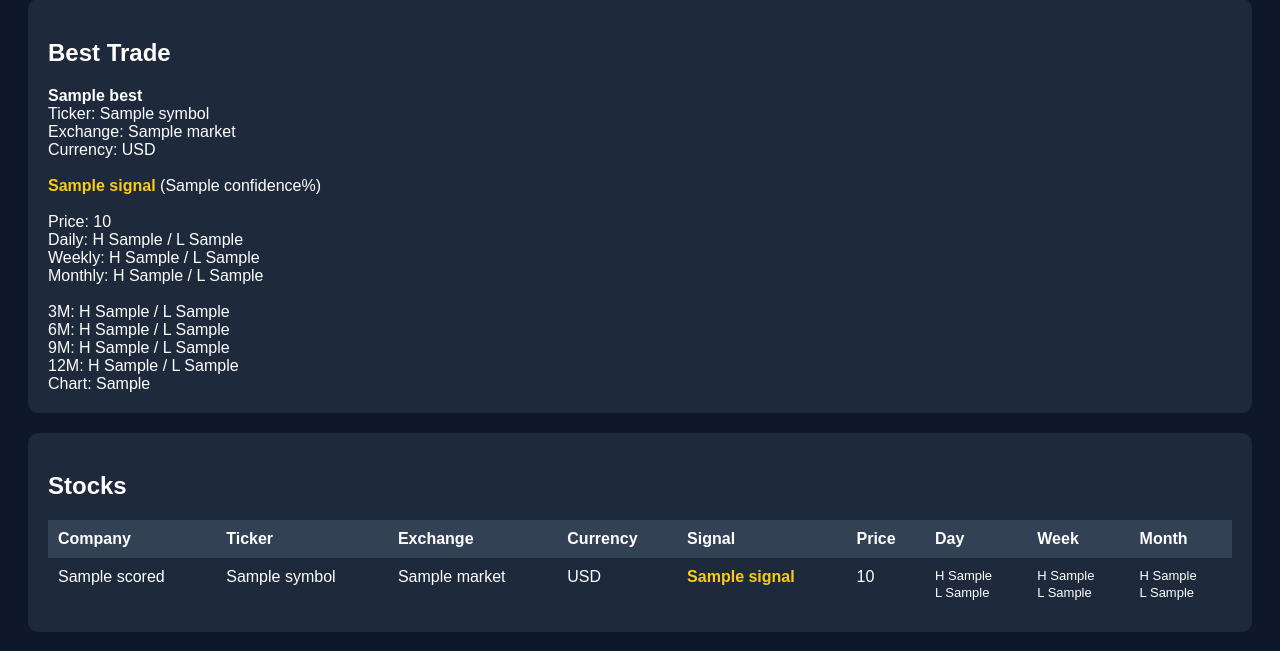
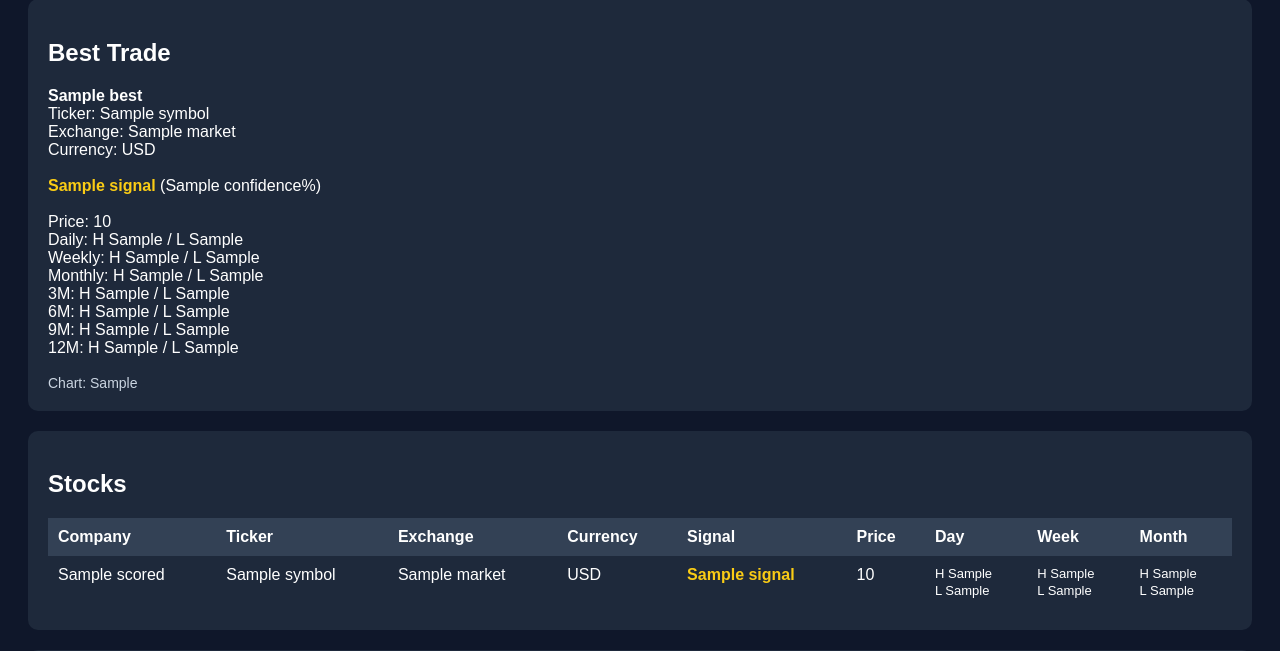
Before and after one commit to CycleX66/ai-stock-app, a Flask app: template templates/index.html in a window 1280 px wide. Shown: the part 273-924 px from the top of the page. Run offline with Flask 3, Linux system fonts and the light colour scheme; the template is opened without the code that fills it: most values are stand-ins (such as "Sample title", 1, 10 or a date in 2020).

Commit message:
Update index.html

```diff
--- a/templates/index.html
+++ b/templates/index.html
@@ -5,7 +5,7 @@
     <meta http-equiv="refresh" content="30">
     <style>
         body {
-            font-family: Arial;
+            font-family: Arial, sans-serif;
             background: #0f172a;
             color: white;
             padding: 20px;
@@ -25,18 +25,42 @@
             text-align: left;
             vertical-align: top;
         }
-        th { background: #334155; }
-
+        th {
+            background: #334155;
+        }
+        .clickable-row {
+            cursor: pointer;
+        }
+        .clickable-row:hover {
+            background: #334155;
+        }
+        .best-row {
+            background: #1e40af;
+        }
         .buy { color: #22c55e; font-weight: bold; }
         .sell { color: #ef4444; font-weight: bold; }
         .hold { color: #facc15; font-weight: bold; }
-
-        .hl { font-size: 13px; line-height: 1.3; }
-
-        .row:hover { background: #334155; cursor: pointer; }
-        .best { background: #1e40af; }
-
-        iframe { border: none; }
+        .hl {
+            font-size: 13px;
+            line-height: 1.3;
+        }
+        .grid {
+            display: grid;
+            grid-template-columns: 1fr 1fr;
+            gap: 20px;
+        }
+        .small {
+            color: #cbd5e1;
+            font-size: 14px;
+        }
+        iframe {
+            border: none;
+        }
+        @media (max-width: 1100px) {
+            .grid {
+                grid-template-columns: 1fr;
+            }
+        }
     </style>
 </head>
 <body>
@@ -61,18 +85,16 @@
     </span>
     ({{ best.confidence }}%)<br><br>
 
-    Price: {{ best.price }}<br>
-    Daily: H {{ best.d_high }} / L {{ best.d_low }}<br>
-    Weekly: H {{ best.w_high }} / L {{ best.w_low }}<br>
-    Monthly: H {{ best.m_high }} / L {{ best.m_low }}<br>
+    Price: {{ best.price_display }}<br>
+    Daily: H {{ best.d_high_display }} / L {{ best.d_low_display }}<br>
+    Weekly: H {{ best.w_high_display }} / L {{ best.w_low_display }}<br>
+    Monthly: H {{ best.m_high_display }} / L {{ best.m_low_display }}<br>
+    3M: H {{ best.m3_high_display }} / L {{ best.m3_low_display }}<br>
+    6M: H {{ best.m6_high_display }} / L {{ best.m6_low_display }}<br>
+    9M: H {{ best.m9_high_display }} / L {{ best.m9_low_display }}<br>
+    12M: H {{ best.m12_high_display }} / L {{ best.m12_low_display }}<br><br>
 
-    <br>
-    3M: H {{ best.m3_high }} / L {{ best.m3_low }}<br>
-    6M: H {{ best.m6_high }} / L {{ best.m6_low }}<br>
-    9M: H {{ best.m9_high }} / L {{ best.m9_low }}<br>
-    12M: H {{ best.m12_high }} / L {{ best.m12_low }}<br>
-
-    <div>Chart: {{ best.chart_symbol }}</div>
+    <div class="small">Chart: {{ best.chart_symbol }}</div>
 </div>
 
 <div class="box">
@@ -91,7 +113,7 @@
         </tr>
 
         {% for s in scored %}
-        <tr class="row {% if s.symbol == best.symbol %}best{% endif %}" onclick="window.location='/?symbol={{ s.symbol }}'">
+        <tr class="clickable-row {% if s.symbol == best.symbol %}best-row{% endif %}" onclick="window.location='/?symbol={{ s.symbol }}'">
             <td>{{ s.name }}</td>
             <td>{{ s.symbol }}</td>
             <td>{{ s.market }}</td>
@@ -101,10 +123,10 @@
                     {{ s.signal }}
                 </span>
             </td>
-            <td>{{ s.price }}</td>
-            <td class="hl">H {{ s.d_high }}<br>L {{ s.d_low }}</td>
-            <td class="hl">H {{ s.w_high }}<br>L {{ s.w_low }}</td>
-            <td class="hl">H {{ s.m_high }}<br>L {{ s.m_low }}</td>
+            <td>{{ s.price_display }}</td>
+            <td class="hl">H {{ s.d_high_display }}<br>L {{ s.d_low_display }}</td>
+            <td class="hl">H {{ s.w_high_display }}<br>L {{ s.w_low_display }}</td>
+            <td class="hl">H {{ s.m_high_display }}<br>L {{ s.m_low_display }}</td>
         </tr>
         {% endfor %}
     </table>
```
